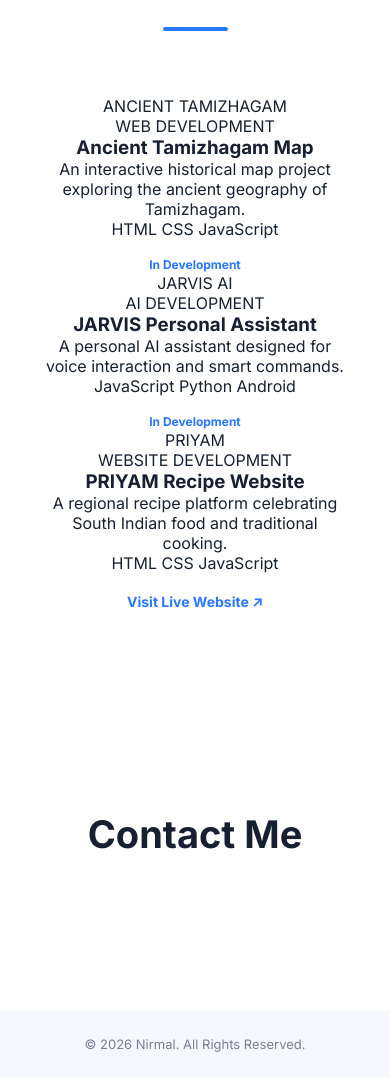
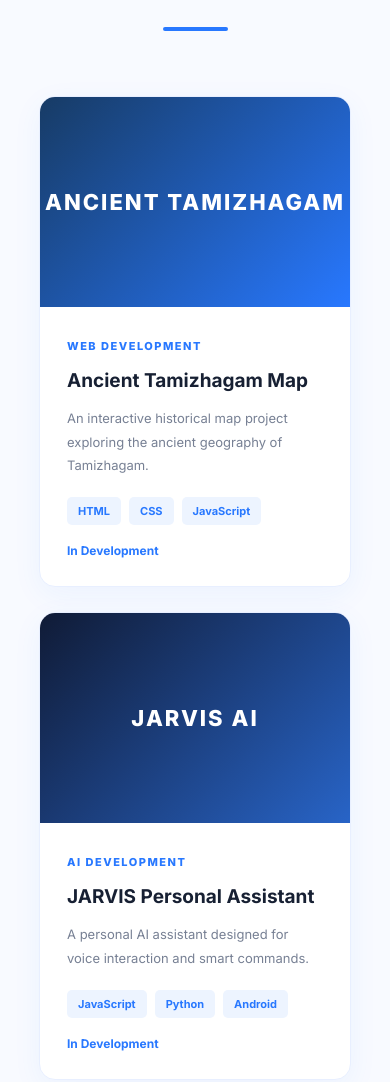
Before and after one commit to nirmalkumarptm-blip/PORTFOLIO, a plain HTML site: page index.html in a window 390 px wide. Shown: the part 4055-5137 px from the top of the page. Drawn offline with Linux system fonts and the light colour scheme.

Commit message:
Add styles for projects section and responsive design

```diff
--- a/style.css
+++ b/style.css
@@ -619,3 +619,116 @@ footer {
     color: #2878ff;
     font-weight: 700;
 }
+
+
+/* PROJECTS SECTION */
+
+.projects {
+    background: #f8faff;
+}
+
+.projects-container {
+    max-width: 1100px;
+    margin: auto;
+    display: grid;
+    grid-template-columns: repeat(3, 1fr);
+    gap: 25px;
+    text-align: left;
+}
+
+.project-card {
+    background: #ffffff;
+    border-radius: 16px;
+    overflow: hidden;
+    border: 1px solid #e8efff;
+    box-shadow: 0 8px 30px rgba(40,120,255,0.06);
+    transition: 0.4s;
+}
+
+.project-card:hover {
+    transform: translateY(-12px);
+    box-shadow: 0 20px 45px rgba(40,120,255,0.14);
+}
+
+.project-image {
+    height: 210px;
+    display: flex;
+    align-items: center;
+    justify-content: center;
+    overflow: hidden;
+    position: relative;
+}
+
+.project-image span {
+    color: white;
+    font-size: 22px;
+    font-weight: 800;
+    letter-spacing: 2px;
+    text-align: center;
+    z-index: 1;
+}
+
+.project-one {
+    background: linear-gradient(135deg, #173b65, #2878ff);
+}
+
+.project-two {
+    background: linear-gradient(135deg, #101b36, #2864c7);
+}
+
+.project-three {
+    background: linear-gradient(135deg, #79512c, #d5a45e);
+}
+
+.project-info {
+    padding: 27px;
+}
+
+.project-category {
+    color: #2878ff;
+    font-size: 11px;
+    font-weight: 800;
+    letter-spacing: 1.5px;
+}
+
+.project-info h3 {
+    font-size: 19px;
+    margin: 15px 0;
+    color: #172033;
+}
+
+.project-info p {
+    color: #778094;
+    font-size: 13px;
+    line-height: 1.8;
+}
+
+.project-tech {
+    display: flex;
+    flex-wrap: wrap;
+    gap: 8px;
+    margin-top: 20px;
+}
+
+.project-tech span {
+    background: #edf4ff;
+    color: #2878ff;
+    padding: 7px 11px;
+    border-radius: 5px;
+    font-size: 11px;
+    font-weight: 700;
+}
+
+/* PROJECT RESPONSIVE */
+
+@media (max-width: 900px) {
+    .projects-container {
+        grid-template-columns: repeat(2, 1fr);
+    }
+}
+
+@media (max-width: 600px) {
+    .projects-container {
+        grid-template-columns: 1fr;
+    }
+}
```
